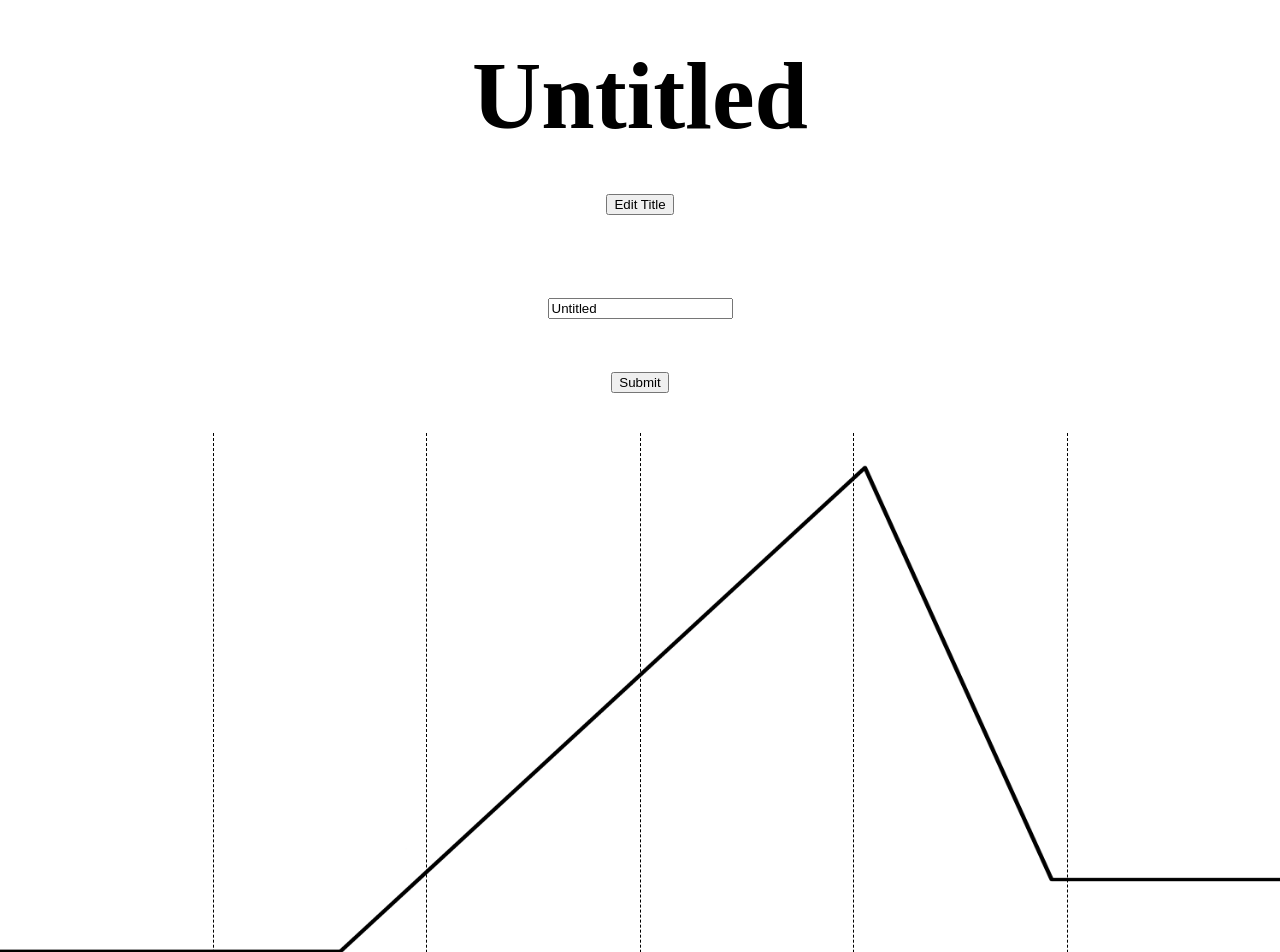
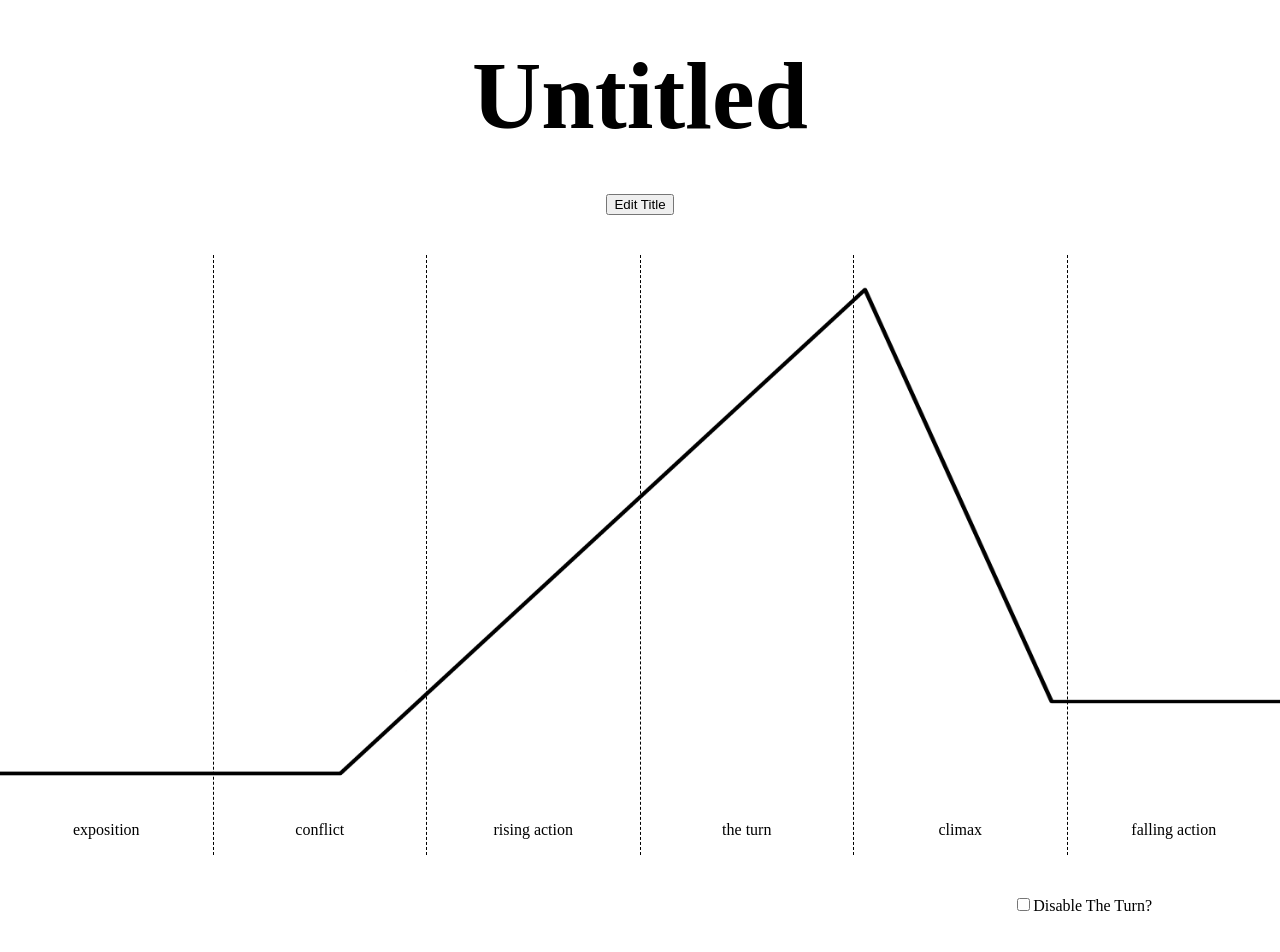
Before and after one commit to hliutongco/story-planner, a React (Create React App) app: page / in a window 1280 px wide. Shown: the top 952 px of the page. Built offline with nearby package versions, Linux system fonts and the light colour scheme.

Commit message:
add checkbox css and title toggling

```diff
--- a/src/index.scss
+++ b/src/index.scss
@@ -98,6 +98,13 @@ textarea {
   }
 }
 
+// STORY STRUCTURE: CHECKBOX
+
+.checkbox {
+  text-align: right;
+  margin: 5vh 10vw;
+}
+
 // STORY STRUCTURE: CARD CONTAINER
 
 
--- a/src/storystructure/CheckBox.js
+++ b/src/storystructure/CheckBox.js
@@ -8,7 +8,7 @@ const CheckBox = (props) => {
   useEffect(() => { checkedBoolean ? changeTheTurn(true) : changeTheTurn(false) }, [checkedBoolean, changeTheTurn])
 
   return (
-    <div>
+    <div className="checkbox">
       <input type="checkbox" checked={checkedBoolean} onChange={() => changeChecked(!checkedBoolean)}/>
       Disable The Turn?
     </div>
--- a/src/storystructure/Title.js
+++ b/src/storystructure/Title.js
@@ -1,4 +1,4 @@
-import React, {useState} from 'react';
+import React, {Fragment, useState} from 'react';
 import {connect} from 'react-redux'
 import {changeTheTitle} from '../redux/actions';
 
@@ -12,14 +12,29 @@ const Title = (props) => {
     toggleClicked(false)
   }
 
+  const regularView = () => {
+    return (
+      <Fragment>
+        <h2>{title}</h2>
+        <button onClick={() => toggleClicked(true)}>Edit Title</button>
+      </Fragment>
+    )
+  }
+
+  const formView = () => {
+    return (
+      <Fragment>
+        <br/>
+        <input type="text" value={userInput} onChange={(event) => changeInput(event.target.value)} />
+        <br/>
+        <button onClick={handleSubmit}>Submit</button>
+      </Fragment>
+    )
+  }
+
   return (
     <div className="title-container">
-      <h2>{title}</h2>
-      <button onClick={() => toggleClicked(true)}>Edit Title</button>
-      <br/>
-      <input type="text" value={userInput} onChange={(event) => changeInput(event.target.value)} />
-      <br/>
-      <button onClick={handleSubmit}>Submit</button>
+      {clicked ? formView() : regularView()}
     </div>
   );
 }
```
